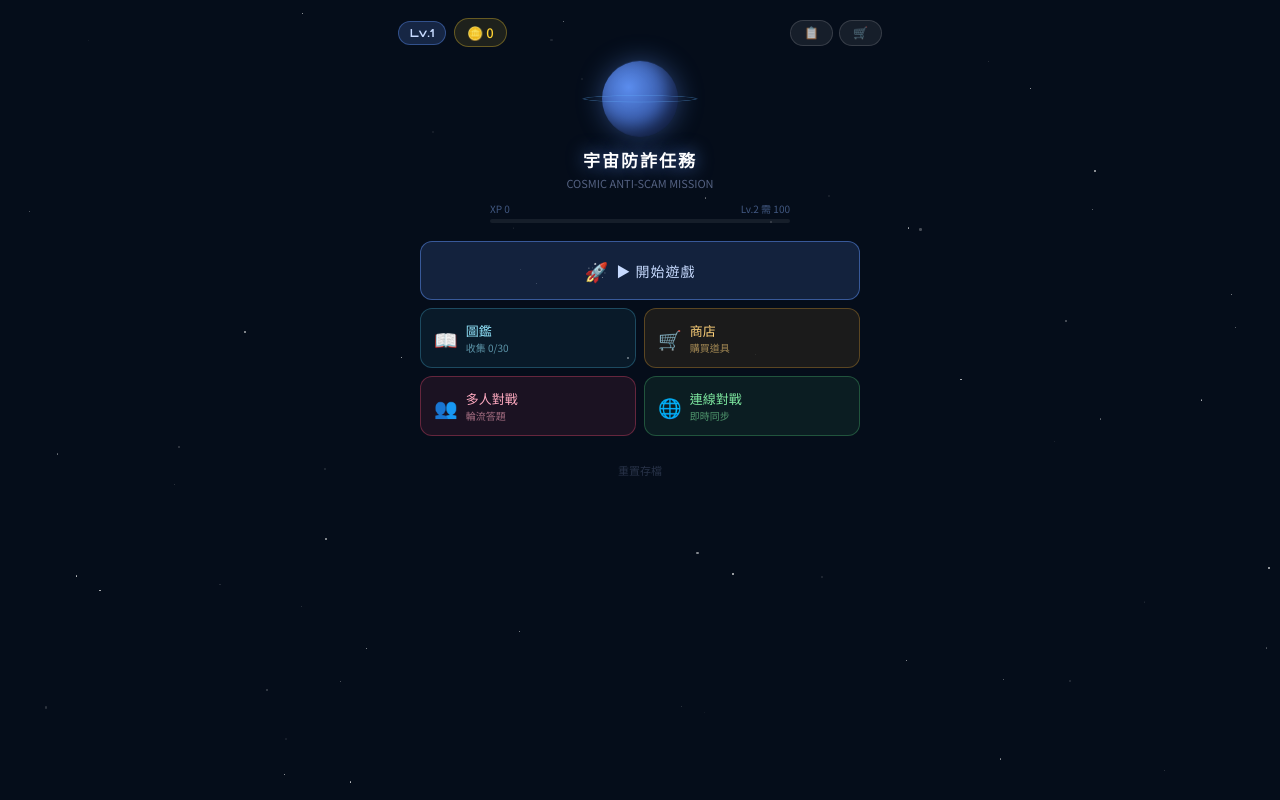
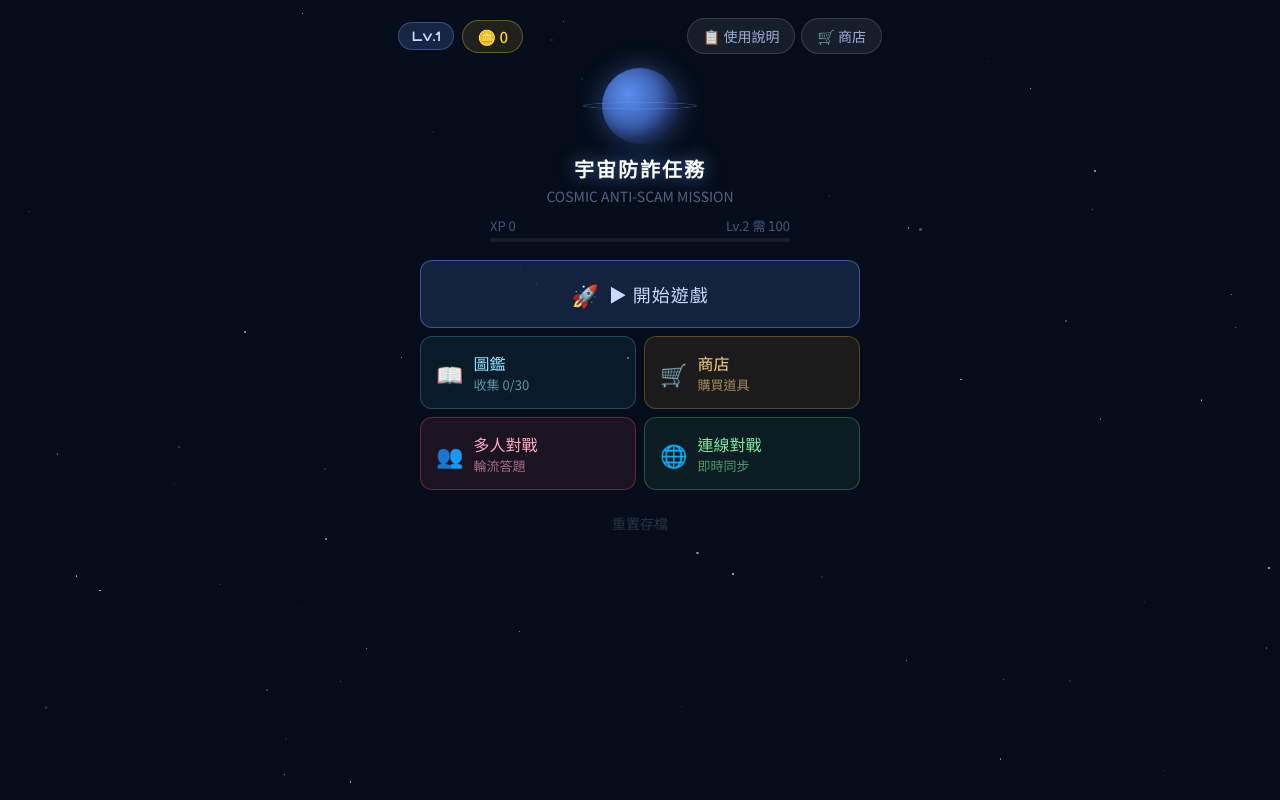
Before and after one commit to chenguangschool-max/cosmic-antiscam, a React (Vite) app in the folder cosmic-antiscam/: page / in a window 1280 px wide. Both pictures are taken after a click on the button "我閱讀完了，開始任務 🚀". Built offline with nearby package versions, Linux system fonts and the light colour scheme; no server answers.

Commit message:
老人友善字體放大 + 使用說明改文字按鈕

```diff
--- a/cosmic-antiscam/src/pages/Instructions.jsx
+++ b/cosmic-antiscam/src/pages/Instructions.jsx
@@ -5,10 +5,10 @@ export default function Instructions({ onDone, isRevisit }) {
       {/* 標題 */}
       <div style={{ textAlign:'center', marginBottom:24 }}>
         <div style={{ fontSize:38, marginBottom:8 }}>🛸</div>
-        <div style={{ fontFamily:'Orbitron,monospace', fontSize:16, fontWeight:900, color:'#fff', letterSpacing:2 }}>
+        <div style={{ fontFamily:'Orbitron,monospace', fontSize:19, fontWeight:900, color:'#fff', letterSpacing:2 }}>
           宇宙防詐任務
         </div>
-        <div style={{ fontSize:11, color:'rgba(180,200,255,.45)', marginTop:3 }}>使用說明</div>
+        <div style={{ fontSize:15, color:'rgba(180,200,255,.45)', marginTop:3 }}>使用說明</div>
       </div>
 
       {/* 內容 */}
@@ -16,7 +16,7 @@ export default function Instructions({ onDone, isRevisit }) {
 
         {/* 使用說明 */}
         <div style={{ marginBottom:14, padding:'14px 16px', borderRadius:12, background:'rgba(255,255,255,.03)', border:'1px solid rgba(91,141,238,.18)' }}>
-          <div style={{ fontSize:11, fontWeight:700, color:'#a8c4ff', letterSpacing:1, marginBottom:10 }}>📋 使用說明</div>
+          <div style={{ fontSize:15, fontWeight:700, color:'#a8c4ff', letterSpacing:1, marginBottom:10 }}>📋 使用說明</div>
           <Step n="1" text="閱讀畫面上的星際通訊訊息" />
           <Step n="2" text="判斷這則訊息是「正常通知」還是「詐騙訊息」" />
           <Step n="3" text="在時間內點擊下方按鈕作答" />
@@ -26,7 +26,7 @@ export default function Instructions({ onDone, isRevisit }) {
 
         {/* 防詐小提醒 */}
         <div style={{ padding:'14px 16px', borderRadius:12, background:'rgba(255,80,80,.07)', border:'1px solid rgba(255,80,80,.25)' }}>
-          <div style={{ fontSize:11, fontWeight:700, color:'#ff9e9e', letterSpacing:1, marginBottom:10 }}>🚨 防詐小提醒</div>
+          <div style={{ fontSize:15, fontWeight:700, color:'#ff9e9e', letterSpacing:1, marginBottom:10 }}>🚨 防詐小提醒</div>
           <Remind text="任何要求你「立即轉帳」的訊息，先停下來確認！" />
           <Remind text="正規機構不會要求你提供帳號密碼或動態驗證碼。" />
           <Remind text="收到中獎通知需要先繳費？一定是詐騙！" />
@@ -41,7 +41,7 @@ export default function Instructions({ onDone, isRevisit }) {
           width:'100%', padding:15, borderRadius:14,
           background:'linear-gradient(135deg,rgba(91,141,238,.35),rgba(167,139,250,.3))',
           border:'1px solid rgba(91,141,238,.6)',
-          color:'#e0eaff', fontSize:14, fontWeight:700,
+          color:'#e0eaff', fontSize:17, fontWeight:700,
           cursor:'pointer', fontFamily:'Noto Sans TC,sans-serif', letterSpacing:1,
         }}>
           {isRevisit ? '← 返回主選單' : '我閱讀完了，開始任務 🚀'}
@@ -55,12 +55,12 @@ function Step({ n, text }) {
   return (
     <div style={{ display:'flex', gap:10, alignItems:'flex-start', marginBottom:8 }}>
       <div style={{
-        width:20, height:20, borderRadius:'50%', flexShrink:0,
+        width:26, height:26, borderRadius:'50%', flexShrink:0,
         background:'rgba(91,141,238,.25)', border:'1px solid rgba(91,141,238,.45)',
         display:'flex', alignItems:'center', justifyContent:'center',
-        fontSize:10, fontWeight:700, color:'#a8c4ff',
+        fontSize:13, fontWeight:700, color:'#a8c4ff',
       }}>{n}</div>
-      <div style={{ fontSize:12, color:'rgba(200,220,255,.8)', lineHeight:1.7 }}>{text}</div>
+      <div style={{ fontSize:16, color:'rgba(200,220,255,.8)', lineHeight:1.8 }}>{text}</div>
     </div>
   )
 }
@@ -68,8 +68,8 @@ function Step({ n, text }) {
 function Remind({ text }) {
   return (
     <div style={{ display:'flex', gap:8, alignItems:'flex-start', marginBottom:7 }}>
-      <span style={{ color:'rgba(255,120,90,.7)', flexShrink:0, fontSize:12 }}>•</span>
-      <div style={{ fontSize:12, color:'rgba(255,200,190,.8)', lineHeight:1.7 }}>{text}</div>
+      <span style={{ color:'rgba(255,120,90,.7)', flexShrink:0, fontSize:16 }}>•</span>
+      <div style={{ fontSize:16, color:'rgba(255,200,190,.8)', lineHeight:1.8 }}>{text}</div>
     </div>
   )
 }
--- a/cosmic-antiscam/src/pages/MainMenu.jsx
+++ b/cosmic-antiscam/src/pages/MainMenu.jsx
@@ -12,8 +12,8 @@ export default function MainMenu({ navigate }) {
         <div style={chip('#5b8dee')}>Lv.<strong>{level}</strong></div>
         <div style={coinBadge}>🪙 {coins}</div>
         <div style={{ marginLeft:'auto', display:'flex', gap:6 }}>
-          <button style={iconBtn} onClick={() => navigate('instructions')}>📋</button>
-          <button style={iconBtn} onClick={() => navigate('shop')}>🛒</button>
+          <button style={iconBtn} onClick={() => navigate('instructions')}>📋 使用說明</button>
+          <button style={iconBtn} onClick={() => navigate('shop')}>🛒 商店</button>
         </div>
       </div>
 
@@ -32,13 +32,13 @@ export default function MainMenu({ navigate }) {
             top:'50%', left:'50%', transform:'translate(-50%,-50%) rotateX(72deg)',
           }} />
         </div>
-        <div style={{ fontFamily:'Orbitron,monospace', fontSize:17, fontWeight:900, color:'#fff', letterSpacing:2, textShadow:'0 0 18px rgba(91,141,238,.7)' }}>
+        <div style={{ fontFamily:'Orbitron,monospace', fontSize:20, fontWeight:900, color:'#fff', letterSpacing:2, textShadow:'0 0 18px rgba(91,141,238,.7)' }}>
           宇宙防詐任務
         </div>
-        <div style={{ fontSize:11, color:'rgba(180,200,255,.45)', marginTop:3 }}>COSMIC ANTI-SCAM MISSION</div>
+        <div style={{ fontSize:14, color:'rgba(180,200,255,.45)', marginTop:3 }}>COSMIC ANTI-SCAM MISSION</div>
         {/* XP bar */}
         <div style={{ maxWidth:300, margin:'10px auto 0' }}>
-          <div style={{ display:'flex', justifyContent:'space-between', fontSize:10, color:'rgba(140,180,255,.45)', marginBottom:3 }}>
+          <div style={{ display:'flex', justifyContent:'space-between', fontSize:13, color:'rgba(140,180,255,.45)', marginBottom:3 }}>
             <span>XP {cur}</span><span>Lv.{level+1} 需 {next}</span>
           </div>
           <div style={{ height:4, background:'rgba(255,255,255,.07)', borderRadius:4, overflow:'hidden' }}>
@@ -50,24 +50,24 @@ export default function MainMenu({ navigate }) {
       {/* Menu grid */}
       <div style={{ display:'grid', gridTemplateColumns:'1fr 1fr', gap:8, maxWidth:440, margin:'0 auto' }}>
         <button style={{ ...menuBtn, ...btnStart, gridColumn:'1/-1' }} onClick={() => navigate('modeSelect')}>
-          <span style={{ fontSize:19 }}>🚀</span>
-          <span style={{ fontSize:14, letterSpacing:1 }}>▶ 開始遊戲</span>
+          <span style={{ fontSize:22 }}>🚀</span>
+          <span style={{ fontSize:18, letterSpacing:1 }}>▶ 開始遊戲</span>
         </button>
         <button style={{ ...menuBtn, background:'rgba(80,200,240,.07)', borderColor:'rgba(80,200,240,.28)', color:'#94e8ff' }} onClick={() => navigate('codex')}>
-          <span style={{ fontSize:19 }}>📖</span>
-          <div><div style={{ fontSize:13, fontWeight:500 }}>圖鑑</div><div style={{ fontSize:10, opacity:.6 }}>收集 {unlocked}/30</div></div>
+          <span style={{ fontSize:22 }}>📖</span>
+          <div><div style={{ fontSize:16, fontWeight:500 }}>圖鑑</div><div style={{ fontSize:13, opacity:.6 }}>收集 {unlocked}/30</div></div>
         </button>
         <button style={{ ...menuBtn, background:'rgba(255,180,50,.09)', borderColor:'rgba(255,180,50,.28)', color:'#ffd27a' }} onClick={() => navigate('shop')}>
-          <span style={{ fontSize:19 }}>🛒</span>
-          <div><div style={{ fontSize:13, fontWeight:500 }}>商店</div><div style={{ fontSize:10, opacity:.6 }}>購買道具</div></div>
+          <span style={{ fontSize:22 }}>🛒</span>
+          <div><div style={{ fontSize:16, fontWeight:500 }}>商店</div><div style={{ fontSize:13, opacity:.6 }}>購買道具</div></div>
         </button>
         <button style={{ ...menuBtn, background:'rgba(255,80,120,.09)', borderColor:'rgba(255,80,120,.32)', color:'#ffaac0' }} onClick={() => navigate('multiSetup')}>
-          <span style={{ fontSize:19 }}>👥</span>
-          <div><div style={{ fontSize:13, fontWeight:500 }}>多人對戰</div><div style={{ fontSize:10, opacity:.6 }}>輪流答題</div></div>
+          <span style={{ fontSize:22 }}>👥</span>
+          <div><div style={{ fontSize:16, fontWeight:500 }}>多人對戰</div><div style={{ fontSize:13, opacity:.6 }}>輪流答題</div></div>
         </button>
         <button style={{ ...menuBtn, background:'rgba(80,200,120,.09)', borderColor:'rgba(80,200,120,.32)', color:'#7ee8a0' }} onClick={() => navigate('onlineLobby')}>
-          <span style={{ fontSize:19 }}>🌐</span>
-          <div><div style={{ fontSize:13, fontWeight:500 }}>連線對戰</div><div style={{ fontSize:10, opacity:.6 }}>即時同步</div></div>
+          <span style={{ fontSize:22 }}>🌐</span>
+          <div><div style={{ fontSize:16, fontWeight:500 }}>連線對戰</div><div style={{ fontSize:13, opacity:.6 }}>即時同步</div></div>
         </button>
       </div>
 
@@ -75,7 +75,7 @@ export default function MainMenu({ navigate }) {
       <div style={{ textAlign:'center', marginTop:20 }}>
         <button onClick={() => { if(window.confirm('確定要歸零所有存檔嗎？')) resetGame() }} style={{
           background:'none', border:'none', color:'rgba(180,200,255,.2)',
-          fontSize:11, cursor:'pointer', fontFamily:'Noto Sans TC,sans-serif',
+          fontSize:14, cursor:'pointer', fontFamily:'Noto Sans TC,sans-serif',
         }}>重置存檔</button>
       </div>
     </div>
@@ -85,10 +85,10 @@ export default function MainMenu({ navigate }) {
 const chip = (color) => ({
   background:`rgba(${color === '#5b8dee' ? '91,141,238' : '255,210,50'},.2)`,
   border:`1px solid rgba(${color === '#5b8dee' ? '91,141,238' : '255,210,50'},.42)`,
-  borderRadius:20, padding:'4px 11px',
-  fontFamily:'Orbitron,monospace', fontSize:11, color:'#c8dbff',
+  borderRadius:20, padding:'5px 13px',
+  fontFamily:'Orbitron,monospace', fontSize:13, color:'#c8dbff',
 })
-const coinBadge = { display:'flex', alignItems:'center', gap:5, background:'rgba(255,210,50,.1)', border:'1px solid rgba(255,210,50,.32)', borderRadius:20, padding:'4px 12px', color:'var(--gold)', fontSize:13, fontWeight:500 }
-const iconBtn = { background:'rgba(255,255,255,.07)', border:'1px solid rgba(255,255,255,.14)', borderRadius:20, padding:'5px 13px', color:'rgba(180,200,255,.7)', fontSize:12, cursor:'pointer' }
-const menuBtn = { display:'flex', alignItems:'center', gap:8, padding:'12px 13px', borderRadius:12, border:'1px solid', cursor:'pointer', textAlign:'left', fontFamily:'Noto Sans TC,sans-serif' }
-const btnStart = { background:'rgba(91,141,238,.17)', borderColor:'rgba(91,141,238,.52)', color:'#c8dbff', justifyContent:'center', padding:'15px' }
+const coinBadge = { display:'flex', alignItems:'center', gap:5, background:'rgba(255,210,50,.1)', border:'1px solid rgba(255,210,50,.32)', borderRadius:20, padding:'5px 14px', color:'var(--gold)', fontSize:15, fontWeight:500 }
+const iconBtn = { background:'rgba(255,255,255,.07)', border:'1px solid rgba(255,255,255,.14)', borderRadius:20, padding:'7px 15px', color:'rgba(180,200,255,.85)', fontSize:14, cursor:'pointer', fontFamily:'Noto Sans TC,sans-serif' }
+const menuBtn = { display:'flex', alignItems:'center', gap:10, padding:'14px 15px', borderRadius:12, border:'1px solid', cursor:'pointer', textAlign:'left', fontFamily:'Noto Sans TC,sans-serif' }
+const btnStart = { background:'rgba(91,141,238,.17)', borderColor:'rgba(91,141,238,.52)', color:'#c8dbff', justifyContent:'center', padding:'17px' }
--- a/cosmic-antiscam/src/pages/Quiz.jsx
+++ b/cosmic-antiscam/src/pages/Quiz.jsx
@@ -171,20 +171,20 @@ export default function Quiz({ mode, navigate, onResult }) {
       {/* top */}
       {isEdu && (
         <div style={{ display:'flex', alignItems:'center', gap:6, marginBottom:10, padding:'6px 12px', background:'rgba(91,141,238,.1)', border:'1px solid rgba(91,141,238,.25)', borderRadius:20 }}>
-          <span style={{ fontSize:13 }}>📚</span>
-          <span style={{ fontSize:10, color:'#a8c4ff', letterSpacing:1.5, fontWeight:600 }}>教育模式</span>
-          <span style={{ fontSize:9, color:'rgba(140,180,255,.5)', marginLeft:4 }}>每題後有詳細解說</span>
+          <span style={{ fontSize:16 }}>📚</span>
+          <span style={{ fontSize:14, color:'#a8c4ff', letterSpacing:1.5, fontWeight:600 }}>教育模式</span>
+          <span style={{ fontSize:13, color:'rgba(140,180,255,.5)', marginLeft:4 }}>每題後有詳細解說</span>
         </div>
       )}
       <div style={{ display:'flex', justifyContent:'space-between', alignItems:'center', marginBottom:12 }}>
         <div style={coinBadge}>🪙 {coins}</div>
         <div style={{ flex:1, margin:'0 12px' }}>
-          <div style={{ fontSize:10, color:'rgba(180,200,255,.5)', marginBottom:3 }}>第 {currentQ+1} 題 / 共 10 題</div>
+          <div style={{ fontSize:14, color:'rgba(180,200,255,.5)', marginBottom:3 }}>第 {currentQ+1} 題 / 共 10 題</div>
           <div style={{ height:4, background:'rgba(255,255,255,.07)', borderRadius:4, overflow:'hidden' }}>
             <div style={{ height:'100%', width:`${pct}%`, background:'linear-gradient(90deg,#5b8dee,#a78bfa)', transition:'width .4s', borderRadius:4 }} />
           </div>
         </div>
-        <div style={{ fontFamily:'Orbitron,monospace', fontSize:16, fontWeight:700, color: warn ? '#ff6b6b':'rgba(180,200,255,.7)', animation: warn ? 'pulse .5s infinite':'' }}>
+        <div style={{ fontFamily:'Orbitron,monospace', fontSize:20, fontWeight:700, color: warn ? '#ff6b6b':'rgba(180,200,255,.7)', animation: warn ? 'pulse .5s infinite':'' }}>
           {timerVal}
         </div>
       </div>
@@ -198,11 +198,11 @@ export default function Quiz({ mode, navigate, onResult }) {
             <button key={id} onClick={() => handleUseItem(item)} style={{
               display:'flex', alignItems:'center', gap:4,
               background:'rgba(255,255,255,.05)', border:'1px solid rgba(91,141,238,.18)',
-              borderRadius:20, padding:'4px 11px', fontSize:11, cursor:'pointer', color:'#c8dbff',
+              borderRadius:20, padding:'7px 14px', fontSize:14, cursor:'pointer', color:'#c8dbff',
               opacity: usedItems[id] ? .3 : 1, pointerEvents: usedItems[id] ? 'none':'auto',
               fontFamily:'Noto Sans TC,sans-serif',
             }}>
-              {item.emoji} {item.name} <span style={{ color:'var(--gold)', fontSize:9 }}>x{qty}</span>
+              {item.emoji} {item.name} <span style={{ color:'var(--gold)', fontSize:12 }}>x{qty}</span>
             </button>
           )
         })}
@@ -211,7 +211,7 @@ export default function Quiz({ mode, navigate, onResult }) {
       {/* question card */}
       <div style={{ background:'rgba(255,255,255,.04)', border:`1px solid ${isEdu ? 'rgba(91,141,238,.32)' : 'rgba(91,141,238,.2)'}`, borderRadius:12, padding:16, marginBottom:12, minHeight:95 }}>
         <div style={{ display:'flex', alignItems:'center', justifyContent:'space-between', marginBottom:5 }}>
-          <div style={{ fontSize:10, color:'rgba(140,180,255,.6)', letterSpacing:1 }}>
+          <div style={{ fontSize:13, color:'rgba(140,180,255,.6)', letterSpacing:1 }}>
             📡 宇宙訊號偵測中
           </div>
           {q && (
@@ -219,8 +219,8 @@ export default function Quiz({ mode, navigate, onResult }) {
               display:'flex', alignItems:'center', gap:4,
               background: speaking ? 'rgba(91,141,238,.22)' : 'rgba(255,255,255,.05)',
               border: `1px solid ${speaking ? 'rgba(91,141,238,.55)' : 'rgba(91,141,238,.2)'}`,
-              borderRadius:20, padding:'3px 10px', fontSize:10, cursor:'pointer',
-              color: speaking ? '#a8c4ff' : 'rgba(180,200,255,.45)',
+              borderRadius:20, padding:'5px 13px', fontSize:14, cursor:'pointer',
+              color: speaking ? '#a8c4ff' : 'rgba(180,200,255,.6)',
               fontFamily:'Noto Sans TC,sans-serif', transition:'all .2s',
             }}>
               {speaking ? '⏹ 停止' : '🔊 朗讀'}
@@ -228,12 +228,12 @@ export default function Quiz({ mode, navigate, onResult }) {
           )}
         </div>
         {!q ? (
-          <div style={{ display:'flex', alignItems:'center', gap:8, color:'rgba(180,200,255,.5)', fontSize:12 }}>
+          <div style={{ display:'flex', alignItems:'center', gap:8, color:'rgba(180,200,255,.5)', fontSize:15 }}>
             <div style={{ width:14, height:14, border:'2px solid rgba(91,141,238,.22)', borderTopColor:'#5b8dee', borderRadius:'50%', animation:'spin .8s linear infinite', flexShrink:0 }} />
             正在產生題目...
           </div>
         ) : (
-          <div style={{ fontSize:13, lineHeight:1.75, color:'#e0eaff' }}>{q.text}</div>
+          <div style={{ fontSize:17, lineHeight:1.85, color:'#e0eaff' }}>{q.text}</div>
         )}
       </div>
 
@@ -250,7 +250,7 @@ export default function Quiz({ mode, navigate, onResult }) {
               <button key={o.val} disabled={answered} onClick={() => handleAnswer(o.val)} style={{
                 display:'flex', alignItems:'center', gap:10,
                 background:bg, border:`1px solid ${bc}`, borderRadius:11, padding:'12px 15px', color:col,
-                fontSize:13, cursor: answered?'default':'pointer', textAlign:'left',
+                fontSize:17, cursor: answered?'default':'pointer', textAlign:'left',
                 fontFamily:'Noto Sans TC,sans-serif', width:'100%',
               }}>
                 <span style={{ width:24, height:24, borderRadius:'50%', background:'rgba(91,141,238,.18)', display:'flex', alignItems:'center', justifyContent:'center', fontSize:10, fontWeight:600, flexShrink:0 }}>
@@ -266,7 +266,7 @@ export default function Quiz({ mode, navigate, onResult }) {
       {/* feedback */}
       {feedback && !isEdu && (
         <div style={{
-          marginTop:11, padding:'10px 14px', borderRadius:9, fontSize:12, lineHeight:1.6,
+          marginTop:11, padding:'12px 16px', borderRadius:9, fontSize:15, lineHeight:1.7,
           background: feedback.correct ? 'rgba(50,200,150,.11)':'rgba(255,100,80,.09)',
           border: `1px solid ${feedback.correct ? 'rgba(50,200,150,.28)':'rgba(255,100,80,.25)'}`,
           color: feedback.correct ? '#9ee8c8':'#ffb3a7',
@@ -288,10 +288,10 @@ export default function Quiz({ mode, navigate, onResult }) {
           }}>
             <span style={{ fontSize:24, flexShrink:0 }}>{q.answer === 1 ? '🚨' : '✅'}</span>
             <div style={{ flex:1 }}>
-              <div style={{ fontSize:13, fontWeight:700, color: q.answer === 1 ? '#ffa58e' : '#8ee8c5' }}>
+              <div style={{ fontSize:16, fontWeight:700, color: q.answer === 1 ? '#ffa58e' : '#8ee8c5' }}>
                 {q.answer === 1 ? '這是詐騙訊息' : '這是正常通知'}
               </div>
-              <div style={{ fontSize:11, color: feedback.correct ? 'rgba(140,220,180,.7)' : notAnswered ? 'rgba(255,210,80,.7)' : 'rgba(255,150,130,.7)', marginTop:2 }}>
+              <div style={{ fontSize:14, color: feedback.correct ? 'rgba(140,220,180,.7)' : notAnswered ? 'rgba(255,210,80,.7)' : 'rgba(255,150,130,.7)', marginTop:2 }}>
                 {notAnswered ? '⏰ 時間到，未作答' : feedback.correct ? '答對了！繼續保持' : '答錯了，記住這個特徵'}
               </div>
             </div>
@@ -305,17 +305,17 @@ export default function Quiz({ mode, navigate, onResult }) {
           </div>
 
           {/* 說明 */}
-          <div style={{ background:'rgba(255,255,255,.03)', border:'1px solid rgba(91,141,238,.18)', borderRadius:9, padding:'10px 13px', marginBottom:7 }}>
-            <div style={{ fontSize:9, color:'rgba(140,180,255,.55)', letterSpacing:1.5, marginBottom:5 }}>📋 說明</div>
-            <div style={{ fontSize:12, color:'#c8dbff', lineHeight:1.75 }}>{q.explanation}</div>
+          <div style={{ background:'rgba(255,255,255,.03)', border:'1px solid rgba(91,141,238,.18)', borderRadius:9, padding:'12px 14px', marginBottom:7 }}>
+            <div style={{ fontSize:13, color:'rgba(140,180,255,.55)', letterSpacing:1.5, marginBottom:5 }}>📋 說明</div>
+            <div style={{ fontSize:15, color:'#c8dbff', lineHeight:1.8 }}>{q.explanation}</div>
           </div>
 
           {/* 詐騙警示 */}
           {tips?.flags?.length > 0 && (
-            <div style={{ background:'rgba(255,90,70,.06)', border:'1px solid rgba(255,90,70,.2)', borderRadius:9, padding:'10px 13px', marginBottom:7 }}>
-              <div style={{ fontSize:9, color:'rgba(255,150,120,.7)', letterSpacing:1.5, marginBottom:7 }}>🚩 辨識此類詐騙的關鍵</div>
+            <div style={{ background:'rgba(255,90,70,.06)', border:'1px solid rgba(255,90,70,.2)', borderRadius:9, padding:'12px 14px', marginBottom:7 }}>
+              <div style={{ fontSize:13, color:'rgba(255,150,120,.7)', letterSpacing:1.5, marginBottom:7 }}>🚩 辨識此類詐騙的關鍵</div>
               {tips.flags.map((flag, i) => (
-                <div key={i} style={{ display:'flex', gap:6, fontSize:11, color:'rgba(255,185,165,.85)', lineHeight:1.6, marginBottom:3 }}>
+                <div key={i} style={{ display:'flex', gap:6, fontSize:15, color:'rgba(255,185,165,.85)', lineHeight:1.7, marginBottom:4 }}>
                   <span style={{ color:'rgba(255,120,90,.6)', flexShrink:0 }}>•</span>
                   {flag}
                 </div>
@@ -325,11 +325,11 @@ export default function Quiz({ mode, navigate, onResult }) {
 
           {/* 正確做法 */}
           {tips?.action && (
-            <div style={{ background:'rgba(50,200,150,.06)', border:'1px solid rgba(50,200,150,.22)', borderRadius:9, padding:'10px 13px' }}>
-              <div style={{ fontSize:9, color:'rgba(100,220,170,.65)', letterSpacing:1.5, marginBottom:5 }}>
+            <div style={{ background:'rgba(50,200,150,.06)', border:'1px solid rgba(50,200,150,.22)', borderRadius:9, padding:'12px 14px' }}>
+              <div style={{ fontSize:13, color:'rgba(100,220,170,.65)', letterSpacing:1.5, marginBottom:5 }}>
                 {tips.isNormal ? '💡 正常通知的特徵' : '✅ 遇到這種情況應該'}
               </div>
-              <div style={{ fontSize:12, color:'rgba(165,235,200,.85)', lineHeight:1.75 }}>{tips.action}</div>
+              <div style={{ fontSize:15, color:'rgba(165,235,200,.85)', lineHeight:1.8 }}>{tips.action}</div>
             </div>
           )}
         </div>
@@ -340,7 +340,7 @@ export default function Quiz({ mode, navigate, onResult }) {
         <button onClick={handleNext} style={{
           width:'100%', marginTop:11, padding:11,
           background:'rgba(91,141,238,.18)', border:'1px solid rgba(91,141,238,.48)',
-          borderRadius:11, color:'#c8dbff', fontSize:13, fontWeight:500, cursor:'pointer',
+          borderRadius:11, color:'#c8dbff', fontSize:16, fontWeight:500, cursor:'pointer',
           fontFamily:'Noto Sans TC,sans-serif',
         }}>
           {currentQ+1 >= 10 ? '查看結果 →' : '下一題 →'}
@@ -355,4 +355,4 @@ export default function Quiz({ mode, navigate, onResult }) {
   )
 }
 
-const coinBadge = { display:'flex', alignItems:'center', gap:5, background:'rgba(255,210,50,.1)', border:'1px solid rgba(255,210,50,.32)', borderRadius:20, padding:'4px 12px', color:'var(--gold)', fontSize:13, fontWeight:500 }
+const coinBadge = { display:'flex', alignItems:'center', gap:5, background:'rgba(255,210,50,.1)', border:'1px solid rgba(255,210,50,.32)', borderRadius:20, padding:'5px 14px', color:'var(--gold)', fontSize:15, fontWeight:500 }
```
